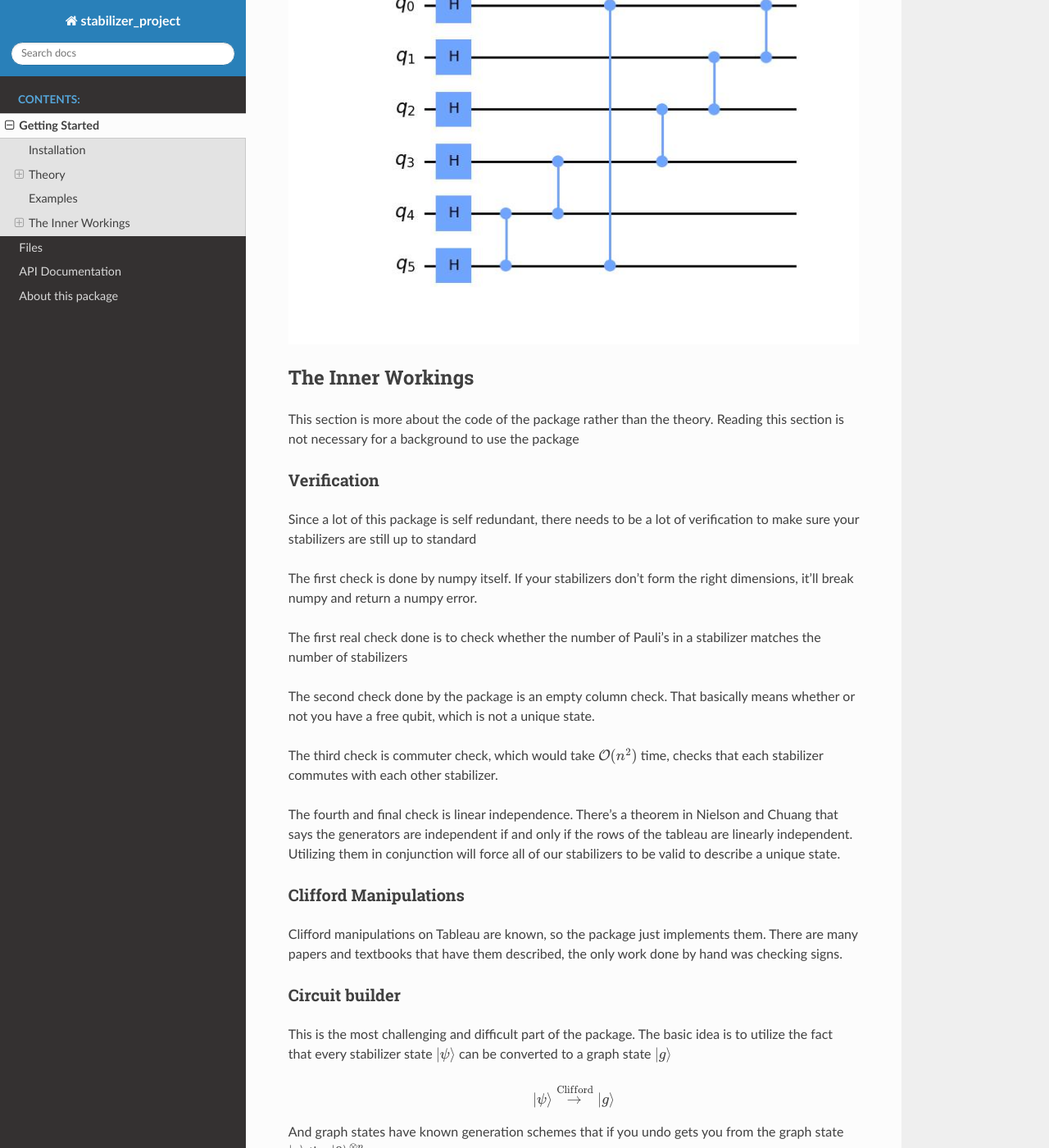
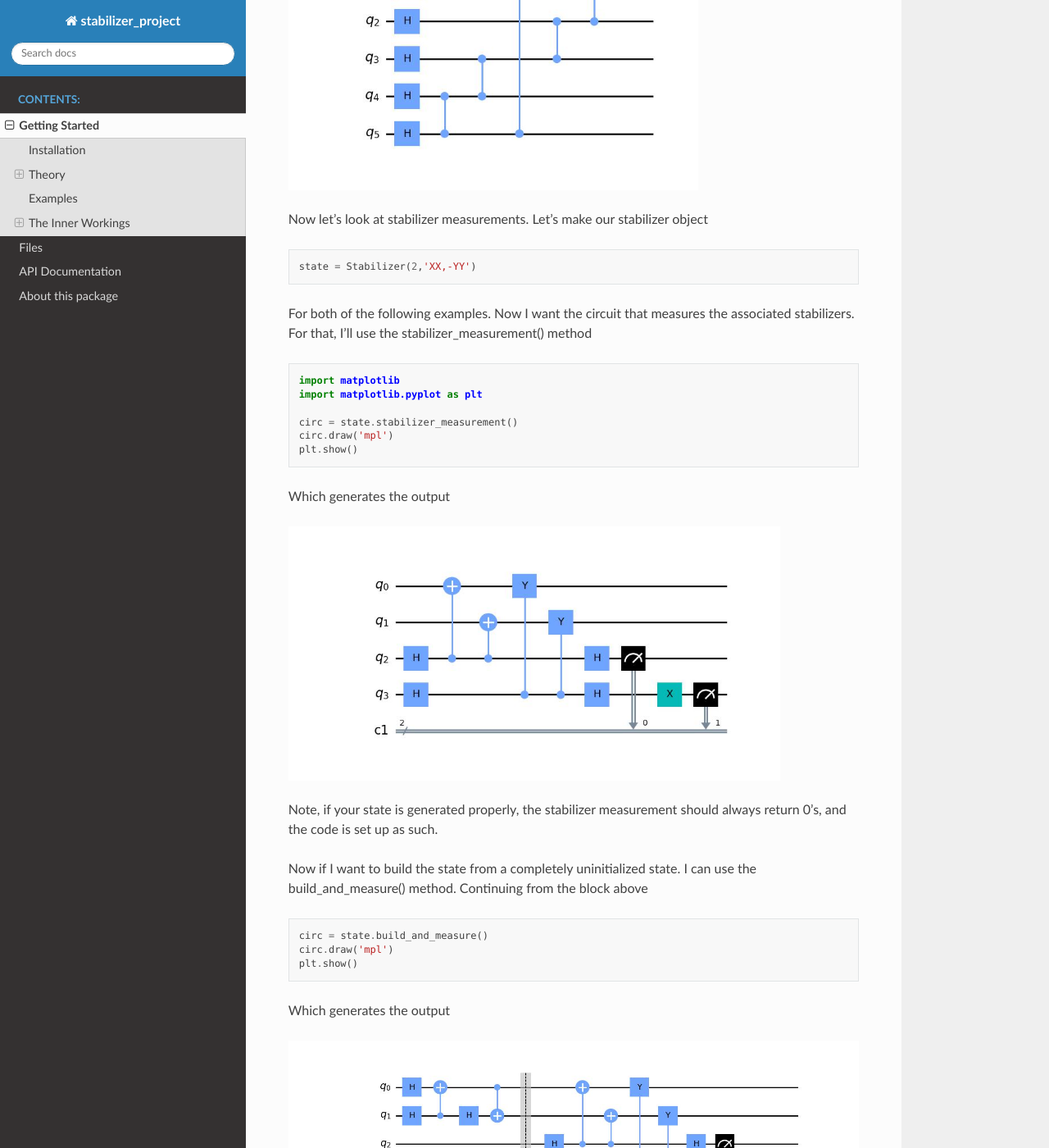
Before and after one commit to nrmanohar/stabilizer_project, a Sphinx documentation site: the page built from docs/getting_started.rst, in a window 1280 px wide and 1400 px high, scrolled down 7116 px. Shown: the whole window at 82% size. Built offline with Sphinx 7.4.7 and the Read the Docs theme 2.0.0, drawn with Linux system fonts in a browser that asks for light colours; the version number could not be read and is left out; some of the changed text lies outside the part shown.

Commit message:
Fixed stabilizer measurement and made documentation changes

```diff
--- a/docs/getting_started.rst
+++ b/docs/getting_started.rst
@@ -266,9 +266,9 @@ Generates the output
 Which generates the output
 
 .. image:: Plot1.jpeg
-  :width: 700
+  :width: 600
   :alt: Circuit for the logical 0 state of the 5 qubit error correction code
-  :align: left
+
 
 One of the most used applications of stabilizer formalism is defining and manipulating graph states. This package comes with that too!
 
@@ -291,9 +291,50 @@ Now if type
 Generates the output
 
 .. image:: Plot2.jpeg
+  :width: 500
+  :alt: A graph state with edges (0,1), (1,2), (2,3), (3,4), (4,5), and (5,0)
+
+
+| Now let's look at stabilizer measurements. Let's make our stabilizer object
+
+.. code-block:: python
+
+    state = Stabilizer(2,'XX,-YY')
+
+For both of the following examples. Now I want the circuit that measures the associated stabilizers. For that, I'll use the stabilizer_measurement() method
+
+.. code-block:: python
+
+    import matplotlib
+    import matplotlib.pyplot as plt
+
+    circ = state.stabilizer_measurement()
+    circ.draw('mpl')
+    plt.show()
+
+Which generates the output
+
+.. image:: Plot3.jpeg
+  :width: 600
+  :alt: Stabilizer Measurement for XX and -YY
+
+
+Note, if your state is generated properly, the stabilizer measurement should always return 0's, and the code is set up as such.
+
+Now if I want to build the state from a completely uninitialized state. I can use the build_and_measure() method. Continuing from the block above
+
+.. code-block:: python
+
+    circ = state.build_and_measure()
+    circ.draw('mpl')
+    plt.show()
+
+Which generates the output
+
+.. image:: Plot4.jpeg
   :width: 700
-  :alt: A graph state with edges (0,1), (1,2), (2,3), (3,4), (4,5), and (5,0)
-  :align: left
+  :alt: Generates the state associated with XX and -YY, then does the stabilizer measurement for XX and -YY
+
 
 
 The Inner Workings
```
Also changed, not shown: other parts of docs/getting_started.rst (+1 -1 lines), docs/Plot3.jpeg (added), docs/Plot4.jpeg (added), 1 other file.
